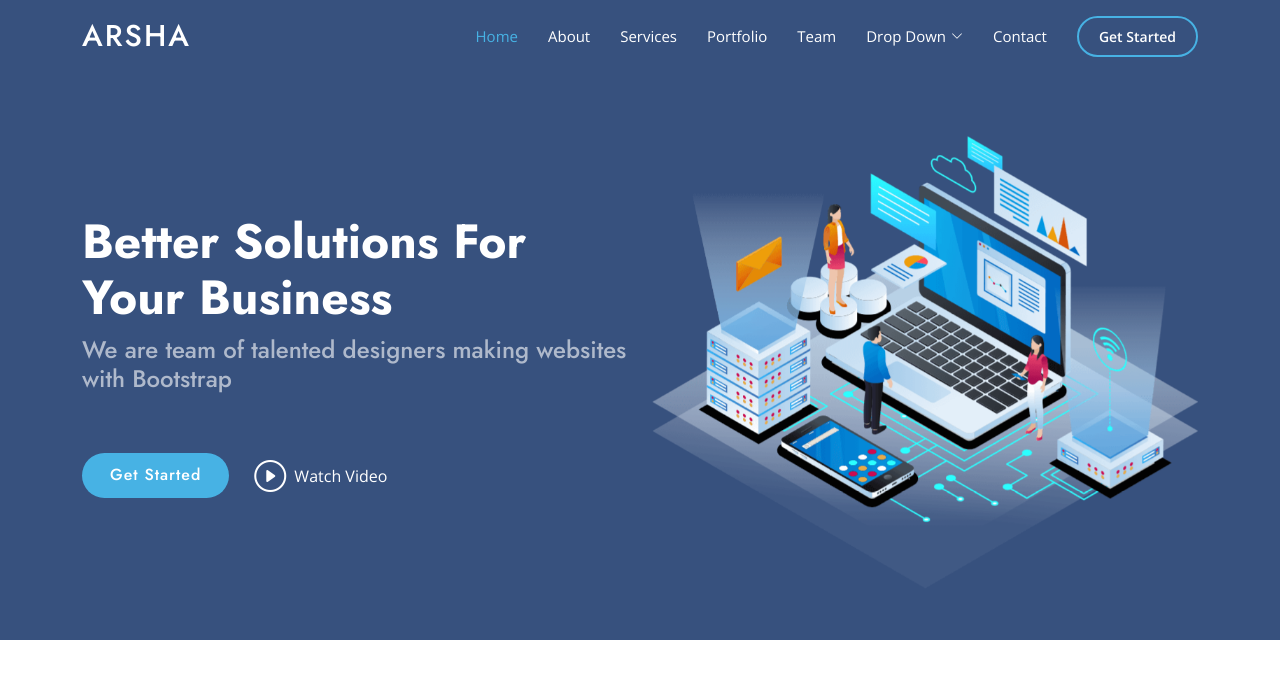
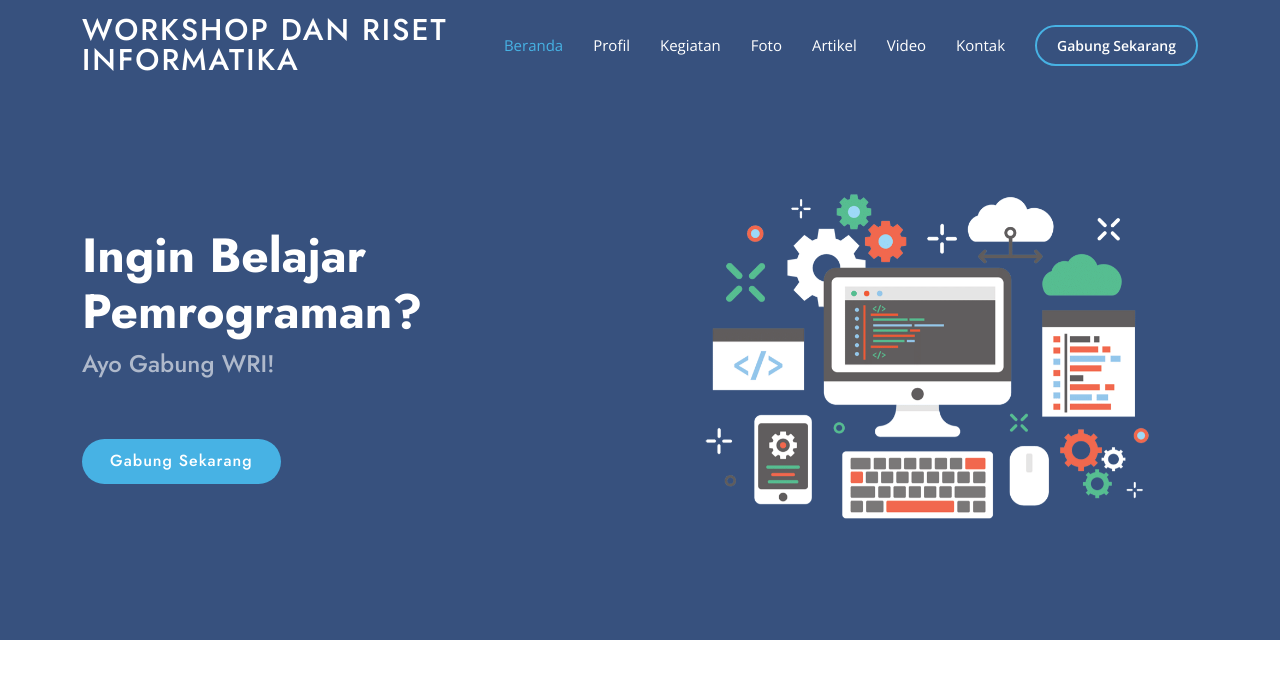
Before and after one commit to farid-maulana/wri_company_profile_v2, a PHP site: page / in a window 1280 px wide. Shown: the top 679 px of the page. Run offline with PHP 8.4, Linux system fonts and the light colour scheme.

Commit message:
hero and header

```diff
--- a/components/header.php
+++ b/components/header.php
@@ -1,18 +1,18 @@
 <header id="header" class="fixed-top ">
     <div class="container d-flex align-items-center">
 
-      <h1 class="logo me-auto"><a href="index.html">Arsha</a></h1>
+      <h1 class="logo me-auto"><a href="index.html">Workshop dan Riset Informatika</a></h1>
       <!-- Uncomment below if you prefer to use an image logo -->
       <!-- <a href="index.html" class="logo me-auto"><img src="assets/img/logo.png" alt="" class="img-fluid"></a>-->
 
       <nav id="navbar" class="navbar">
         <ul>
-          <li><a class="nav-link scrollto active" href="#hero">Home</a></li>
-          <li><a class="nav-link scrollto" href="#about">About</a></li>
-          <li><a class="nav-link scrollto" href="#services">Services</a></li>
-          <li><a class="nav-link   scrollto" href="#portfolio">Portfolio</a></li>
-          <li><a class="nav-link scrollto" href="#team">Team</a></li>
-          <li class="dropdown"><a href="#"><span>Drop Down</span> <i class="bi bi-chevron-down"></i></a>
+          <li><a class="nav-link scrollto active" href="#hero">Beranda</a></li>
+          <li><a class="nav-link scrollto" href="#about">Profil</a></li>
+          <li><a class="nav-link scrollto" href="#services">Kegiatan</a></li>
+          <li><a class="nav-link   scrollto" href="#portfolio">Foto</a></li>
+          <li><a class="nav-link scrollto" href="#team">Artikel</a></li>
+          <!-- <li class="dropdown"><a href="#"><span>Drop Down</span> <i class="bi bi-chevron-down"></i></a>
             <ul>
               <li><a href="#">Drop Down 1</a></li>
               <li class="dropdown"><a href="#"><span>Deep Drop Down</span> <i class="bi bi-chevron-right"></i></a>
@@ -28,9 +28,10 @@
               <li><a href="#">Drop Down 3</a></li>
               <li><a href="#">Drop Down 4</a></li>
             </ul>
-          </li>
-          <li><a class="nav-link scrollto" href="#contact">Contact</a></li>
-          <li><a class="getstarted scrollto" href="#about">Get Started</a></li>
+          </li> -->
+          <li><a class="nav-link scrollto" href="#contact">Video</a></li>
+          <li><a class="nav-link scrollto" href="#contact">Kontak</a></li>
+          <li><a class="getstarted scrollto" href="#">Gabung Sekarang</a></li>
         </ul>
         <i class="bi bi-list mobile-nav-toggle"></i>
       </nav><!-- .navbar -->
--- a/components/hero.php
+++ b/components/hero.php
@@ -3,15 +3,14 @@
     <div class="container">
       <div class="row">
         <div class="col-lg-6 d-flex flex-column justify-content-center pt-4 pt-lg-0 order-2 order-lg-1" data-aos="fade-up" data-aos-delay="200">
-          <h1>Better Solutions For Your Business</h1>
-          <h2>We are team of talented designers making websites with Bootstrap</h2>
+          <h1>Ingin Belajar Pemrograman?</h1>
+          <h2>Ayo Gabung WRI!</h2>
           <div class="d-flex justify-content-center justify-content-lg-start">
-            <a href="#about" class="btn-get-started scrollto">Get Started</a>
-            <a href="https://www.youtube.com/watch?v=jDDaplaOz7Q" class="glightbox btn-watch-video"><i class="bi bi-play-circle"></i><span>Watch Video</span></a>
-          </div>
+            <a href="#about" class="btn-get-started scrollto">Gabung Sekarang</a>
+            </div>
         </div>
         <div class="col-lg-6 order-1 order-lg-2 hero-img" data-aos="zoom-in" data-aos-delay="200">
-          <img src="assets/img/hero-img.png" class="img-fluid animated" alt="">
+          <img src="assets/img/hero-img-wri.png" class="img-fluid animated" alt="">
         </div>
       </div>
     </div>
```
Also changed, not shown: assets/img/hero-img-wri.png (added).
